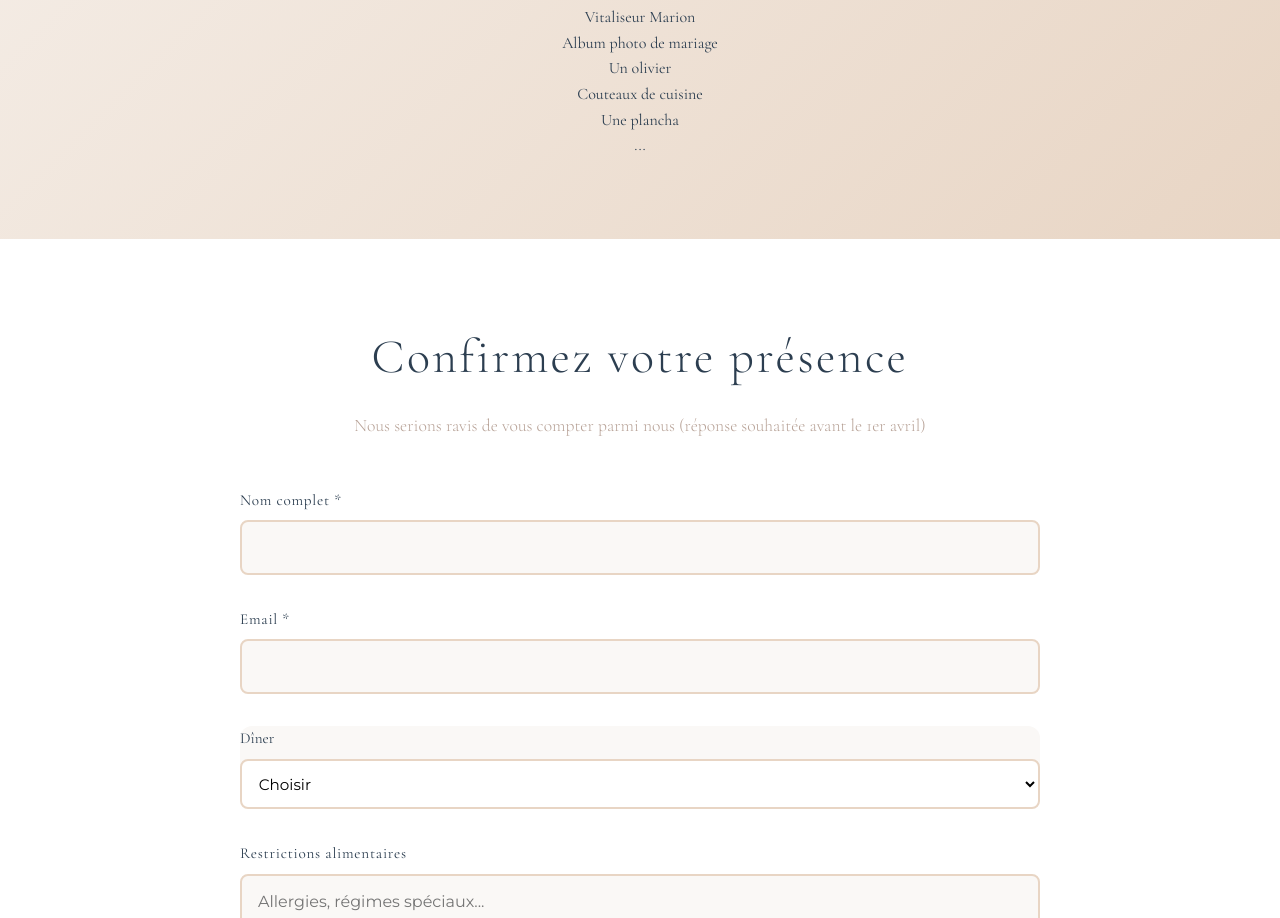
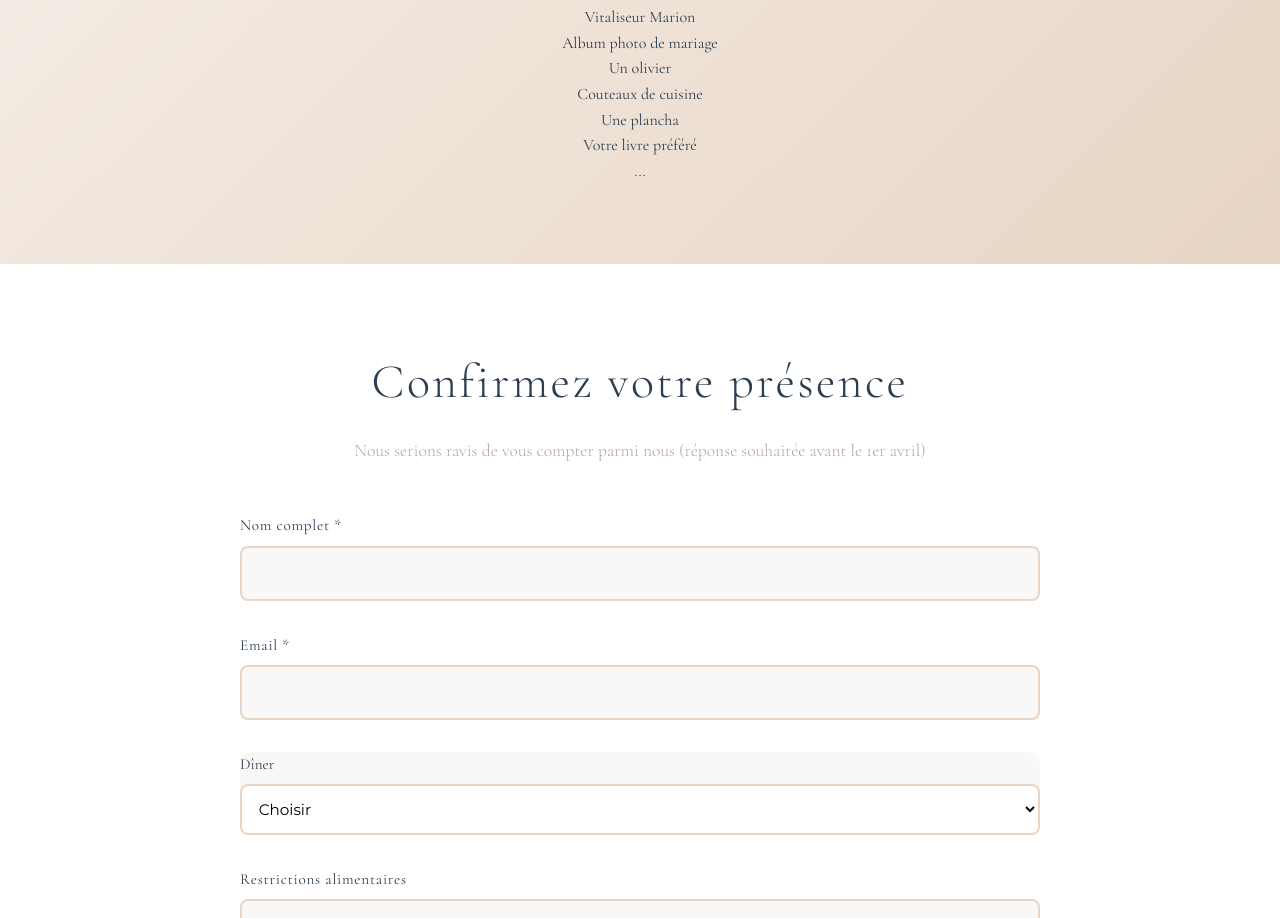
Before and after one commit to MahavishnuT/weddingAxelAlexiane, a React (Vite) app: page / in a window 1280 px wide. Shown: the part 2622-3540 px from the top of the page. Built offline with nearby package versions, Linux system fonts and the light colour scheme.

Commit message:
adding elt for list

```diff
--- a/src/components/Gifts.tsx
+++ b/src/components/Gifts.tsx
@@ -41,6 +41,7 @@ const Gifts = () => {
             <li>Un olivier</li>
             <li>Couteaux de cuisine</li>
             <li>Une plancha</li>
+            <li>Votre livre préféré</li>
             <li>...</li>
           </ul>
         </div>
```
